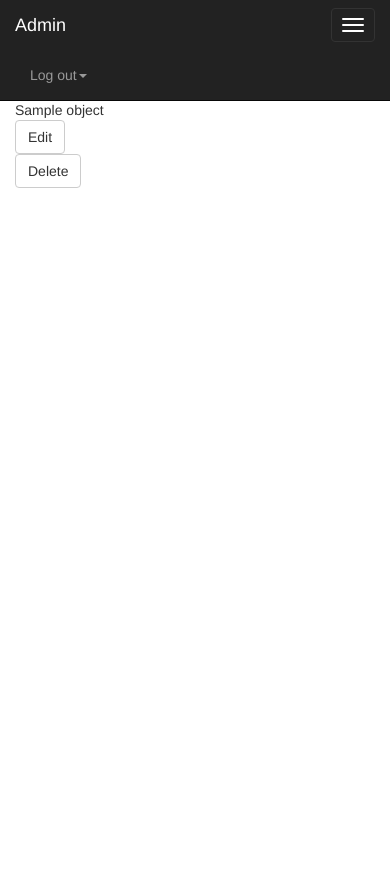
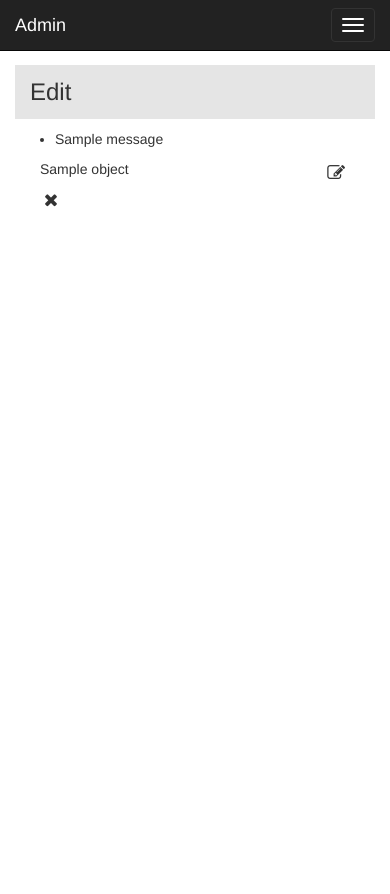
Before and after one commit to biletboh/culturalgeorgaphies, a Django app: template cultg/cgapp/templates/cgapp/editlist.html in a window 390 px wide. After the commit the page ends 207 px from the top, so only its background shows below. Run offline with Django 3.2, Linux system fonts and the light colour scheme; the template is opened without the code that fills it: most values are stand-ins (such as "Sample title", 1, 10 or a date in 2020); one stand-in notice (Sample message) is shown; some libraries are stand-ins or nearby versions.

Commit message:
responsive desing for mobile

```diff
--- a/cultg/cgapp/static/cgapp/css/sb-admin.css
+++ b/cultg/cgapp/static/cgapp/css/sb-admin.css
@@ -42,6 +42,17 @@ body {
         padding: 10px;
     }
 }
+
+@media(max-width:768px) {
+    #wrapper {
+        margin-top: -50px;
+    }
+    #page-wrapper {
+       padding-top: 15px;
+       padding-bottom: 15px;
+    }
+}
+
 
 /* Top Navigation */
 
@@ -238,3 +249,30 @@ ul.alert-dropdown {
 #sign-in {
   color: white;
 }
+
+.object-list {
+  margin: 5px 10px;
+}
+.object-list .btn {
+  font-size: 10pt;
+  padding: 4px 4px;
+  border: 0;
+}
+.object-list a {
+  color: #333;
+}
+
+.object-list a:hover {
+  background-color: #e6e6e6;
+  color: #333;
+}
+
+#sign-in {
+  margin: 20px 15px;
+}
+.dashboard-header {
+  font-size: 18pt;
+  padding: 10px 15px;
+  margin-bottom: 10px;
+  background-color: rgba(0, 0, 0, 0.1);
+}
--- a/cultg/cgapp/templates/cgapp/create.html
+++ b/cultg/cgapp/templates/cgapp/create.html
@@ -7,7 +7,9 @@
 {% load static %}
 {% load widget_tweaks %}
 {% load i18n %}
-
+<div class="dashboard-header">
+   {% trans "Create" %}
+</div>
 {% if messages %}
 <div class="message-top">
   <ul class="messages">
@@ -60,7 +62,7 @@
   </div>
   <div class="row">
     <div class="col-md-6">
-      <input type="submit" value="{% trans "Submit" %}" />
+      <input class="btn btn-default" type="submit" value="{% trans "Submit" %}" />
     </div>
   </div>
 </form>
--- a/cultg/cgapp/templates/cgapp/dashboard.html
+++ b/cultg/cgapp/templates/cgapp/dashboard.html
@@ -31,6 +31,8 @@
 <!-- File Uploader Css -->
 <link rel="stylesheet" href="{% static 'ajaxuploader/css/fileuploader.css' %}">
 
+<!-- Font Awesome -->
+<link href="https://maxcdn.bootstrapcdn.com/font-awesome/4.6.3/css/font-awesome.min.css" rel="stylesheet">
 
 {% block head %}
 {% endblock %}
@@ -66,43 +68,35 @@ editor.on('init', function () {
       </button>
       <a class="navbar-brand" href="{% url 'cgapp:create-news' %}">{% trans "Admin" %}</a>
     </div>
-    <!-- Top Menu Items -->
-    <ul class="nav navbar-right top-nav">
-      <li class="dropdown">
-      <a href="#" class="dropdown-toggle" data-toggle="dropdown"><i class="fa fa-user"></i>{% trans "Log out" %}<b class="caret"></b></a>
-      <ul class="dropdown-menu">
-        <li>
-        <a href="{% url 'cgapp:logout' %}"><i class="fa fa-fw fa-power-off"></i>{% trans "Log Out" %}</a>
-        </li>
-      </ul>
-      </li>
-    </ul>
     <!-- Sidebar Menu Items - These collapse to the responsive navigation menu on small screens -->
     <div class="collapse navbar-collapse navbar-ex1-collapse">
       <ul id="side-nav" class="nav navbar-nav side-nav">
         <li class="news">
-        <a id="default" href="{% url 'cgapp:create-news' %}"><i class="fa fa-fw fa-bar-chart-o"></i>{% trans "Add News" %}</a>
+        <a id="default" href="{% url 'cgapp:create-news' %}"><i class="fa fa-fw fa-plus-square"></i>{% trans "Add News" %}</a>
         </li>
         <li class="project">
-        <a href="{% url 'cgapp:create-project' %}"><i class="fa fa-fw fa-edit"></i>{% trans "Add Projects" %}</a>
+        <a href="{% url 'cgapp:create-project' %}"><i class="fa fa-fw fa-plus-square"></i>{% trans "Add Projects" %}</a>
         </li>
         <li class="member">
-        <a href="{% url 'cgapp:create-member' %}"><i class="fa fa-fw fa-dashboard"></i>{% trans "Add Members" %}</a>
+        <a href="{% url 'cgapp:create-member' %}"><i class="fa fa-fw fa-plus-square"></i>{% trans "Add Members" %}</a>
         </li>
         <li class="partner">
-        <a href="{% url 'cgapp:create-partner' %}"><i class="fa fa-fw fa-dashboard"></i>{% trans "Add Partners" %}</a>
+        <a href="{% url 'cgapp:create-partner' %}"><i class="fa fa-fw fa-plus-square"></i>{% trans "Add Partners" %}</a>
         </li>
         <li class="news">
-        <a id="default" href="{% url 'cgapp:edit-news-list' %}"><i class="fa fa-fw fa-bar-chart-o"></i>{% trans "Edit News" %}</a>
+        <a id="default" href="{% url 'cgapp:edit-news-list' %}"><i class="fa fa-fw fa-edit"></i>{% trans "Edit News" %}</a>
         </li>
         <li class="">
-        <a id="default" href="{% url 'cgapp:edit-projects-list' %}"><i class="fa fa-fw fa-bar-chart-o"></i>{% trans "Edit Projects" %}</a>
+        <a id="default" href="{% url 'cgapp:edit-projects-list' %}"><i class="fa fa-fw fa-edit"></i>{% trans "Edit Projects" %}</a>
         </li>
         <li class="">
-        <a id="default" href="{% url 'cgapp:edit-member-list' %}"><i class="fa fa-fw fa-bar-chart-o"></i>{% trans "Edit Members" %}</a>
+        <a id="default" href="{% url 'cgapp:edit-member-list' %}"><i class="fa fa-fw fa-edit"></i>{% trans "Edit Members" %}</a>
         </li>
         <li class="">
-        <a id="default" href="{% url 'cgapp:edit-partners-list' %}"><i class="fa fa-fw fa-bar-chart-o"></i>{% trans "Edit Partners" %}</a>
+        <a id="default" href="{% url 'cgapp:edit-partners-list' %}"><i class="fa fa-fw fa-edit"></i>{% trans "Edit Partners" %}</a>
+        </li>
+	 <li>
+        <a href="{% url 'cgapp:logout' %}"><i class="fa fa-fw fa-power-off"></i>{% trans "Log Out" %}</a>
         </li>
       </ul>
     </div>
--- a/cultg/cgapp/templates/cgapp/edit.html
+++ b/cultg/cgapp/templates/cgapp/edit.html
@@ -10,6 +10,9 @@
 {% load choices %}
 {% load i18n %}
 
+<div class="dashboard-header">
+   {% trans "Edit" %}
+</div>
 {% if messages %}
 <div class="message-top">
   <ul class="messages">
@@ -67,7 +70,7 @@
   </div>
   <div class="row">
     <div class="col-md-6">
-      <input type="submit" value="{% trans 'Submit' %}" />
+      <input class="btn btn-default" type="submit" value="{% trans 'Submit' %}" />
     </div>
   </div>
   <div id="test">
--- a/cultg/cgapp/templates/cgapp/editlist.html
+++ b/cultg/cgapp/templates/cgapp/editlist.html
@@ -4,22 +4,39 @@
 {% load i18n %}
 
 {% block content %}
+<div class="dashboard-header">
+   {% trans "Edit" %}
+</div>
+{% if messages %}
+<div class="message-top">
+  <ul class="messages">
+    {% for message in messages %}
+    <li{% if message.tags %} class="{{ message.tags }}"{% endif %}>
+    {{ message }}
+    </li>
+    {% endfor %}
+  </ul>
+</div>
+{% endif %}
+
 {% for object in object_list %}
-<div class="row">
-  <div class="col-md-8">
+<div class="row object-list">
+  <div class="col-xs-10 col-sm-10 col-md-4">
     {% if object.name %}
     {{ object.name}}
     {% else %}
     {{ object.last_name }}
     {% endif %}
   </div>
-  <div class="col-md-1">
-    <a class="btn btn-default" href="{% url edit_url object.id %}" role="button">{% trans "Edit" %}</a>
+  <div class="col-xs-1 col-sm-1 col-md-1">
+    <a class="btn" href="{% url edit_url object.id %}" role="button">
+      <i class="fa fa-lg fa-pencil-square-o" aria-hidden="true"></i>
+    </a>
   </div>
-  <div class="col-md-1">
-    <button type="button" class="btn btn-default" data-toggle="modal" data-target="#{{ object.id }}">
-      {% trans "Delete" %}
-  </button>
+  <div class="col-xs-1 col-sm-1 col-md-1">
+    <button type="button" class="btn btn-md btn-default" data-toggle="modal" data-target="#{{ object.id }}">
+      <i class="fa fa-lg fa-times" aria-hidden="true"></i>
+    </button>
   </div>
 </div>
 
@@ -36,9 +53,9 @@
       </div>
       <div class="modal-footer">
         <form action="{% url delete_url object.id%}" method="post">{% csrf_token %}
-        <input type="submit" class="btn btn-primary" value="Yes" />
-        <button type="button" class="btn btn-default" data-dismiss="modal">No</button>
-      </form>
+          <input type="submit" class="btn btn-primary" value="Yes" />
+          <button type="button" class="btn btn-default" data-dismiss="modal">No</button>
+        </form>
       </div>
     </div>
   </div>
--- a/cultg/cgapp/templates/cgapp/members.html
+++ b/cultg/cgapp/templates/cgapp/members.html
@@ -19,7 +19,7 @@
         <img class="img-responsive img-border-left" src="{{ object.image.medium.url }}" alt="{{ object.image.name }}">
       </div>
       <div class="col-md-6">
-        <p>{{ object.description }}</p>
+        <p class="post">{{ object.description }}</p>
       </div>
       <div class="clearfix"></div>
     </div>
--- a/cultg/cgapp/templates/cgapp/project-page.html
+++ b/cultg/cgapp/templates/cgapp/project-page.html
@@ -18,7 +18,7 @@
         <img class="img-responsive img-border-left" src="{{ object.image.medium.url }}" alt="">
       </div>
       <div class="col-md-6">
-        <p> {{ object.description }} </p>
+        <p class="post"> {{ object.description }} </p>
               </div>
       <div class="clearfix"></div>
     </div>
```
Also changed, not shown: cultg/cgapp/static/cgapp/css/base.css (+79 -44 lines), cultg/cgapp/templates/cgapp/news.html (+0 -7 lines).
